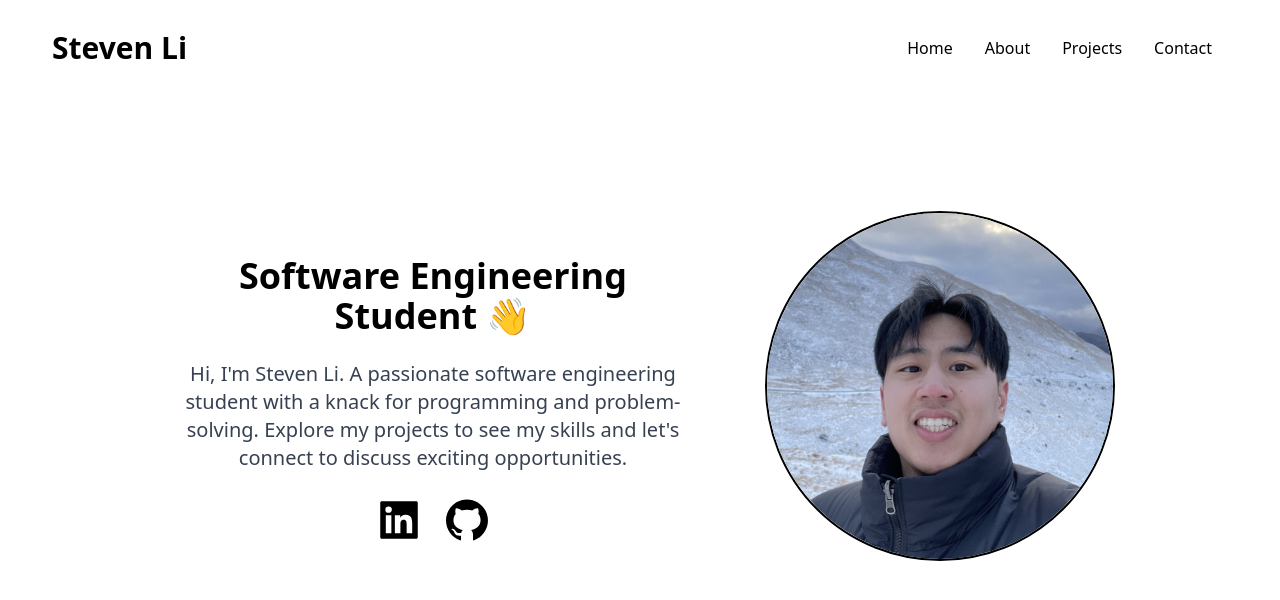
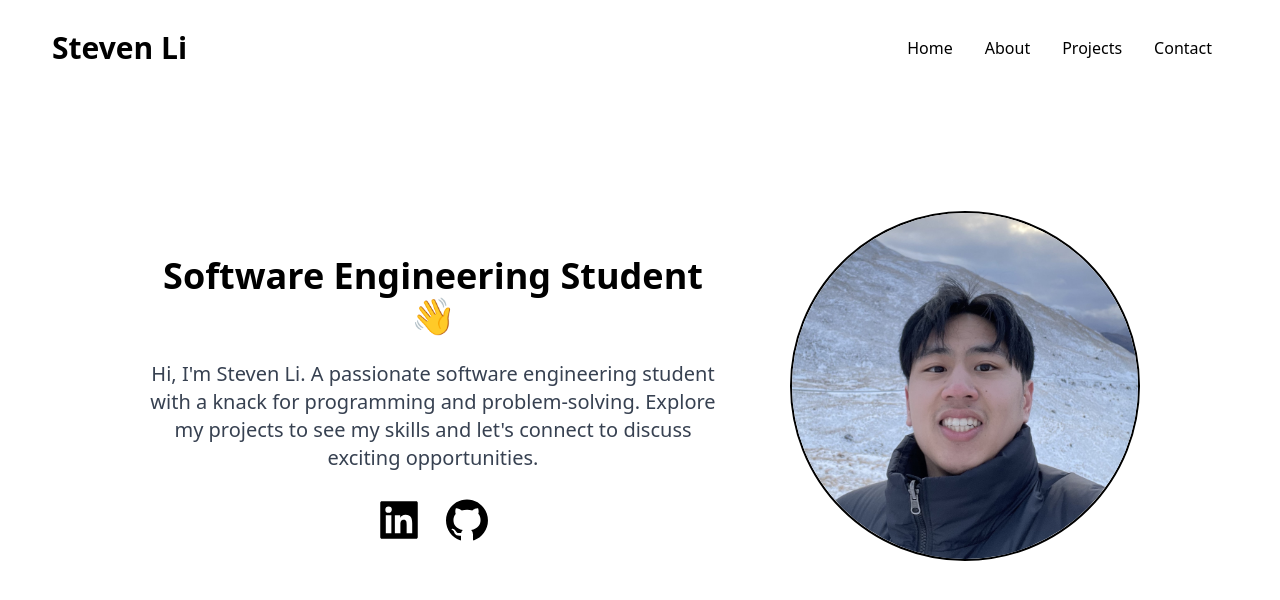
Before and after one commit to StevenNZ/portfolio, a React (Create React App) app in the folder portfolio-app/: page / in a window 1280 px wide. Shown: the top 600 px of the page. Built offline with nearby package versions, Linux system fonts and the light colour scheme.

Commit message:
refactor: max width increased for more appealing appearance

```diff
--- a/portfolio-app/src/components/Hero.jsx
+++ b/portfolio-app/src/components/Hero.jsx
@@ -5,7 +5,7 @@ import picture from "../assets/profilepicture.jpg";
 const Hero = () => {
   return (
     <div className="text-black">
-      <div className="max-w-[950px] mt-[-96px] w-full h-screen mx-auto flex justify-center flex-col text-center lg:flex-row lg:items-center ">
+      <div className="max-w-[1000px] mt-[-96px] w-full h-screen mx-auto flex justify-center flex-col text-center lg:flex-row lg:items-center ">
         <img
           src={picture}
           alt="Steven Li"
```
